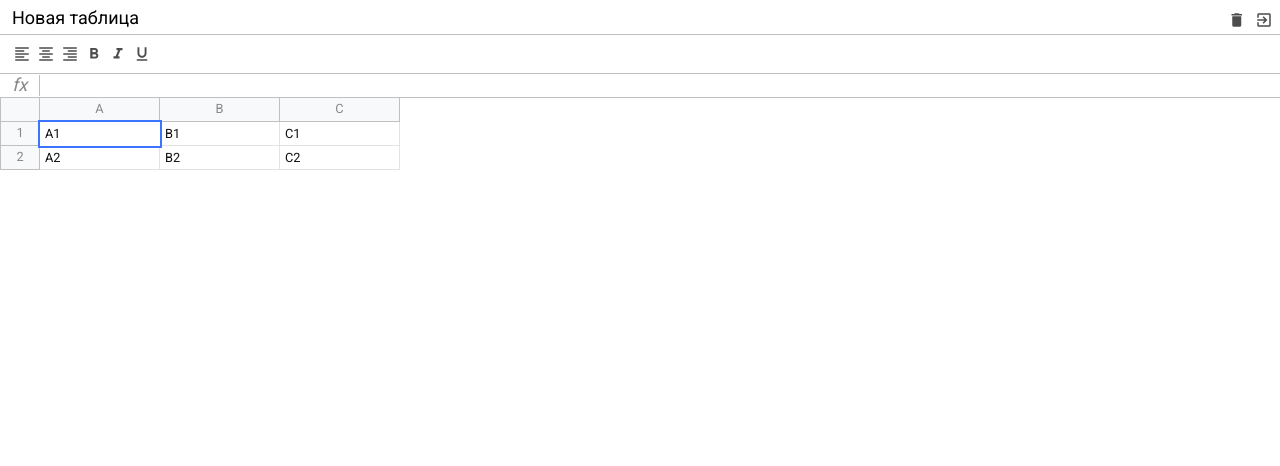
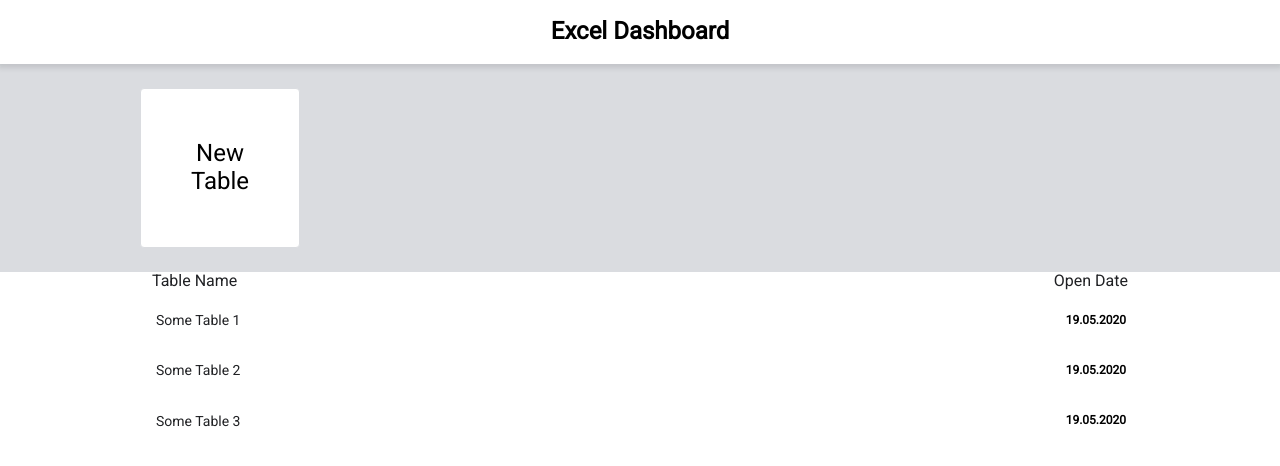
Before and after one commit to Gr0ks/pure_js_excel, a website built with webpack: page src/index.html in a window 1280 px wide. Built offline with nearby package versions, Linux system fonts and the light colour scheme.

Commit message:
add dashboard page css style

```diff
--- a/src/index.html
+++ b/src/index.html
@@ -10,94 +10,49 @@
 </head>
 <body>
   <div id="app" class="container">
-    <div class="excel">
 
-      <div class="excel__header">
+    <div class="db">
 
-        <input type="text" class="header__input input" value="Новая таблица" />
+      <div class="db__header">
+        <h1>Excel Dashboard</h1>
+      </div>
 
-        <div class="header__buttons">
-          <div class="button">
-            <i class="material-icons">delete</i>
-          </div>
+      <div class="db__new">
+        <div class="db__view">
+          <a href="#" class="db__create">
+            New <br />Table
+          </a>
+        </div>
+      </div>
 
-          <div class="button">
-            <i class="material-icons">exit_to_app</i>
-          </div>
+      <div class="db_table db__view">
+        <div class="db__list-header">
+          <span>Table Name</span>
+          <span>Open Date</span>
         </div>
 
+        <ul class="db__list">
+
+          <li class="db__record">
+            <a href="#">Some Table 1</a>
+            <strong>19.05.2020</strong>
+          </li>
+
+          <li class="db__record">
+            <a href="#">Some Table 2</a>
+            <strong>19.05.2020</strong>
+          </li>
+
+          <li class="db__record">
+            <a href="#">Some Table 3</a>
+            <strong>19.05.2020</strong>
+          </li>
+
+        </ul>
       </div>
 
-      <div class="excel__toolbar">
+    </div>
 
-        <div class="button">
-          <i class="material-icons">format_align_left</i>
-        </div>
-
-        <div class="button">
-          <i class="material-icons">format_align_center</i>
-        </div>
-
-        <div class="button">
-          <i class="material-icons">format_align_right</i>
-        </div>
-
-        <div class="button">
-          <i class="material-icons">format_bold</i>
-        </div>
-
-        <div class="button">
-          <i class="material-icons">format_italic</i>
-        </div>
-
-        <div class="button">
-          <i class="material-icons">format_underlined</i>
-        </div>
-
-      </div>
-
-      <div class="excel__formula">
-
-        <div class="info">fx</div>
-
-        <div class="input" contenteditable spellcheck="false"></div>
-
-      </div>
-
-      <div class="excel__table">
-
-        <div class="row">
-
-          <div class="row-info"></div>
-
-          <div class="row-data">
-            <div class="column">A</div>
-            <div class="column">B</div>
-            <div class="column">C</div>
-          </div>
-
-        </div>
-        <div class="row">
-          <div class="row-info">1</div>
-
-          <div class="row-data">
-            <div class="cell selected" contenteditable spellcheck="false">A1</div>
-            <div class="cell" contenteditable spellcheck="false">B1</div>
-            <div class="cell" contenteditable spellcheck="false">C1</div>
-          </div>
-        </div>
-        <div class="row">
-          <div class="row-info">2</div>
-
-          <div class="row-data">
-            <div class="cell" contenteditable spellcheck="false">A2</div>
-            <div class="cell" contenteditable spellcheck="false">B2</div>
-            <div class="cell" contenteditable spellcheck="false">C2</div>
-          </div>
-        </div>
-
-      </div>
-    </div>
   </div>
 </body>
 </html>
--- a/src/scss/_mixins.scss
+++ b/src/scss/_mixins.scss
@@ -20,3 +20,9 @@
     cursor: pointer;
   }
 }
+
+@mixin clear-list() {
+  list-style: none;
+  margin: 0;
+  padding: 0;
+}
--- a/src/scss/_variables.scss
+++ b/src/scss/_variables.scss
@@ -4,4 +4,5 @@ $formula-height: 24px;
 $info-cell-width: 40px;
 $row-height: 24px;
 $cell-width: 120px;
+$db_header-height: 64px;
 $border-color: #c0c0c0;
--- /dev/null
+++ b/src/scss/dashboard.scss
@@ -0,0 +1,94 @@
+@import "variables";
+@import "mixins";
+
+.db {
+
+  &__header {
+    position: fixed;
+    left: 0;
+    right: 0;
+    top: 0;
+    height: $db_header-height;
+    display: flex;
+    align-items: center;
+    justify-content: center;
+    background: #fff;
+    box-shadow: 0 2px 5px 2px rgba(60, 64, 67, 0.15);
+    z-index: 1000;
+  }
+
+  &__new {
+    margin-top: $db_header-height;
+    padding: 1.5rem;
+    background: #dadce0;
+  }
+
+  &__create {
+    width: 160px;
+    height: 160px;
+    background: #fff;
+    border-radius: 4px;
+    border: 1px solid #dadce0;
+    display: flex;
+    justify-content: center;
+    align-items: center;
+    font-size: 1.5rem;
+    text-decoration: none;
+    color: #000;
+    text-align: center;
+
+    &:hover {
+      cursor: pointer;
+      color: green;
+      border-color: green;
+    }
+  }
+
+  &__view {
+    max-width: 1000px;
+    margin: 0 auto;
+  }
+
+  &__table {
+    padding: 1rem;
+  }
+
+  &__list-header {
+    display: flex;
+    justify-content: space-between;
+    color: #202124;
+    font-weight: 500;
+    font-size: 16px;
+    margin-bottom: 10px;
+    padding: 0 12px;
+  }
+
+  &__list {
+    @include clear-list()
+  }
+
+  &__record {
+    display: flex;
+    justify-content: space-between;
+    align-items: center;
+    padding: 12px 14px 12px 16px;
+    margin-bottom: 10px;
+
+    &:hover {
+      background: #e6f4ea;
+      border-radius: 25px;
+    }
+
+    a {
+      text-decoration: none;
+      cursor: pointer;
+      color: #202124;
+      font-size: 14px;
+
+      &:hover {
+        text-decoration: underline;
+      }
+    }
+
+  }
+}
--- a/src/scss/index.scss
+++ b/src/scss/index.scss
@@ -5,6 +5,7 @@
 @import "toolbar";
 @import "formula";
 @import "table";
+@import "dashboard";
 
 * {
   margin: 0;
```
Also changed, not shown: src/assets/excel.html (added, +103 -0 lines).
